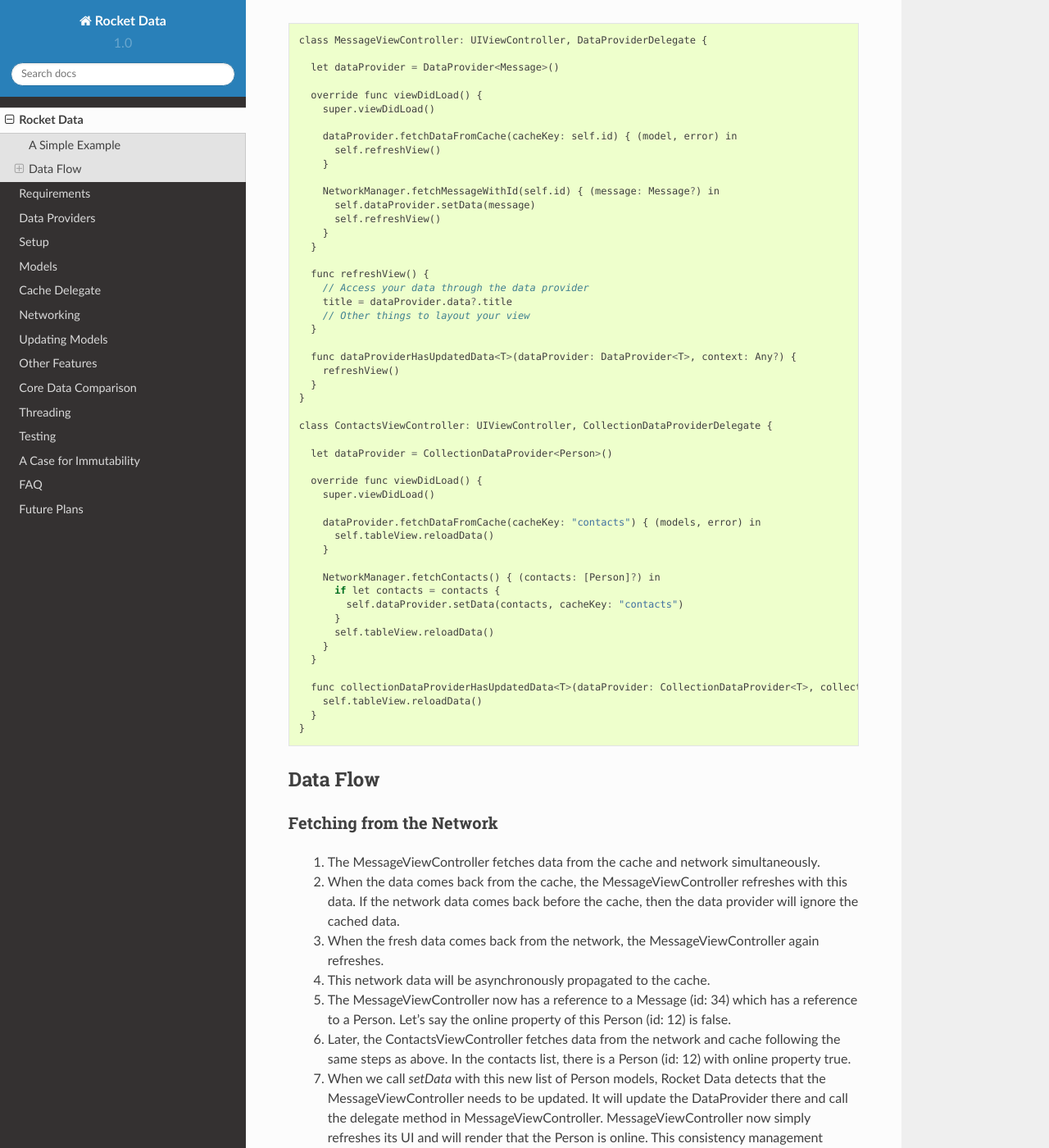
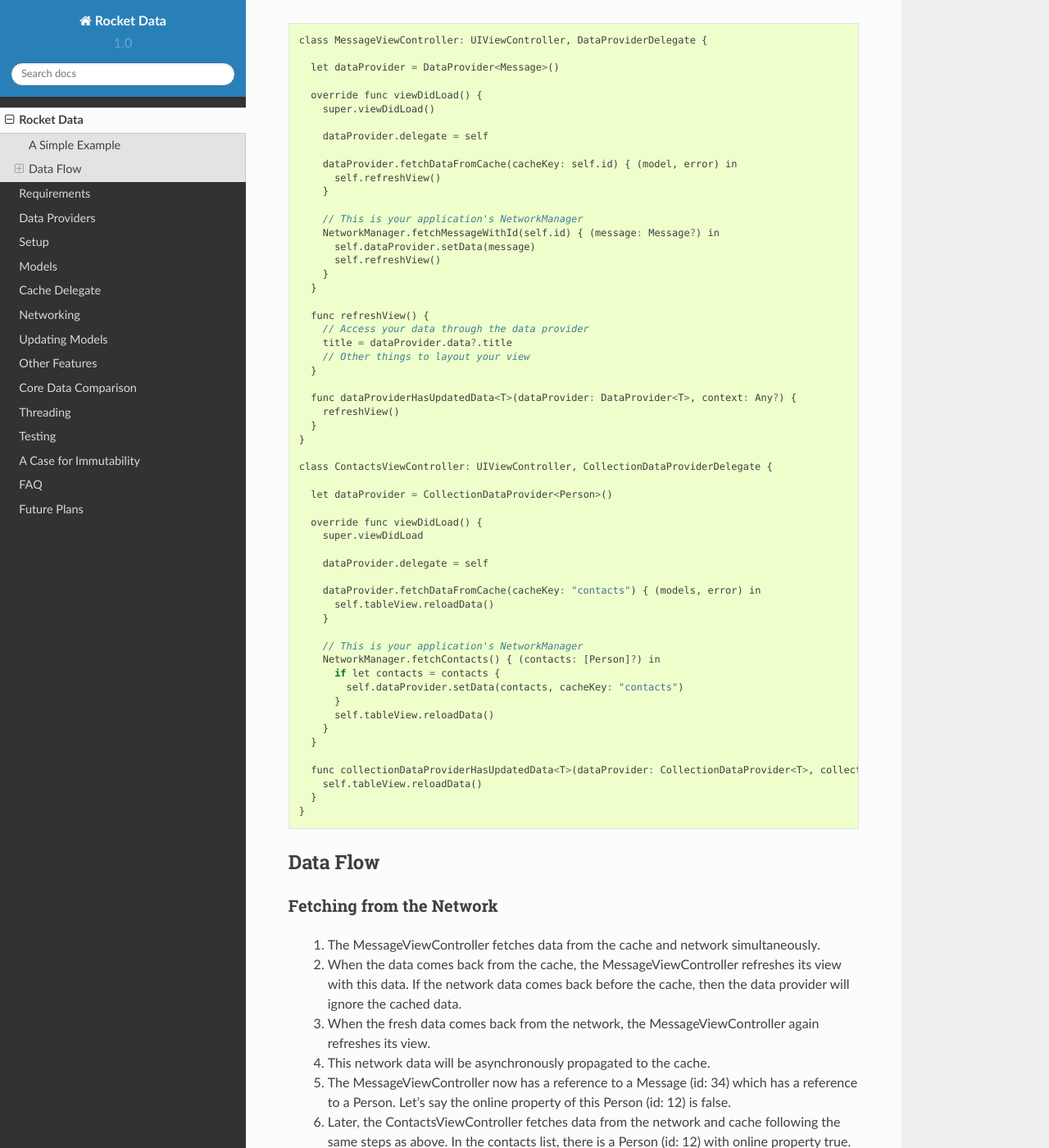
Before and after one commit to plivesey/RocketData, a Sphinx documentation site: the page built from docs/pages/010_rocketData.rst, in a window 1280 px wide and 1400 px high, scrolled down 764 px. Shown: the whole window at 82% size. Built offline with Sphinx 7.4.7 and the Read the Docs theme 2.0.0, drawn with Linux system fonts in a browser that asks for light colours.

````diff
--- a/docs/pages/010_rocketData.rst
+++ b/docs/pages/010_rocketData.rst
@@ -21,10 +21,13 @@ The application has two view controllers. One shows a message from a person. The
     override func viewDidLoad() {
       super.viewDidLoad()
 
+      dataProvider.delegate = self
+
       dataProvider.fetchDataFromCache(cacheKey: self.id) { (model, error) in
         self.refreshView()
       }
 
+      // This is your application's NetworkManager
       NetworkManager.fetchMessageWithId(self.id) { (message: Message?) in
         self.dataProvider.setData(message)
         self.refreshView()
@@ -47,12 +50,15 @@ The application has two view controllers. One shows a message from a person. The
     let dataProvider = CollectionDataProvider<Person>()
 
     override func viewDidLoad() {
-      super.viewDidLoad()
+      super.viewDidLoad
+
+      dataProvider.delegate = self
 
       dataProvider.fetchDataFromCache(cacheKey: "contacts") { (models, error) in
         self.tableView.reloadData()
       }
 
+      // This is your application's NetworkManager
       NetworkManager.fetchContacts() { (contacts: [Person]?) in
         if let contacts = contacts {
           self.dataProvider.setData(contacts, cacheKey: "contacts")
@@ -74,8 +80,8 @@ Fetching from the Network
 =========================
 
   1. The MessageViewController fetches data from the cache and network simultaneously.
-  2. When the data comes back from the cache, the MessageViewController refreshes with this data. If the network data comes back before the cache, then the data provider will ignore the cached data.
-  3. When the fresh data comes back from the network, the MessageViewController again refreshes.
+  2. When the data comes back from the cache, the MessageViewController refreshes its view with this data. If the network data comes back before the cache, then the data provider will ignore the cached data.
+  3. When the fresh data comes back from the network, the MessageViewController again refreshes its view.
   4. This network data will be asynchronously propagated to the cache.
   5. The MessageViewController now has a reference to a Message (id: 34) which has a reference to a Person. Let's say the online property of this Person (id: 12) is false.
   6. Later, the ContactsViewController fetches data from the network and cache following the same steps as above. In the contacts list, there is a Person (id: 12) with online property true.
--- a/docs/pages/020_requirements.rst
+++ b/docs/pages/020_requirements.rst
@@ -1,5 +1,5 @@
 Requirements
 ============
 
-Models - Your models must be immutable and thread-safe. They must implement the `Model` or `SimpleModel` protocol. See :doc:`050_models` for more information.
+Models - Your models must be immutable and thread-safe. They must implement the ```Model`` or ```SimpleModel`` protocol. See :doc:`050_models` for more information.
 Cache Delegate - You must implement a cache delegate which implements your caching solution. See :doc:`060_cacheDelegate` for more information.
--- a/docs/pages/030_dataProviders.rst
+++ b/docs/pages/030_dataProviders.rst
@@ -10,16 +10,16 @@ DataProviders also offer the ability to pause updates. See :doc:`090_otherFeatur
 DataProvider
 ------------
 
-A DataProvider wraps a single model. It has simple accessor methods for setting and retrieving data. When setting data in the cache, it uses the modelIdentifer of the model (see :doc:`050_models`) as the cache key.
+A DataProvider wraps a single model. It has simple accessor methods for setting and retrieving data. When setting data in the cache, it uses the ``modelIdentifier`` of the model (see :doc:`050_models`) as the cache key.
 
-Whenever the model (or any child model of this model) is changed anywhere in the system, the DataProvider will update its data and call its delegate. If a multiple DataProviders contain a model with the same modelIdentifier, they will be kept in sync with the same data.
+Whenever the model (or any child model of this model) is changed anywhere in the system, the DataProvider will update its data and call its delegate. If a multiple DataProviders contain a model with the same ``modelIdentifier``, they will be kept in sync with the same data.
 
 CollectionDataProvider
 ----------------------
 
 A CollectionDataProvider wraps an array of models. It has simple accessor methods for setting and retrieving data, but also has mutating methods to insert, append, remove and update elements.
 
-Whenever you setData, you need to provide a cacheKey for the collection. This should be a string which uniquely identifies the collection and will be used to cache it. It also allows multiple collections to share the same data. So, if multiple collections have the same cacheKey, they will always be kept in sync. If you insert into one collection, Rocket Data will insert into all the other collections and notify their delegates. All these changes will be persisted to the cache (but it will only be called once since its the same collection).
+Whenever you ``setData``, you need to provide a ``cacheKey`` for the collection. This should be a string which uniquely identifies the collection and will be used to cache it. It also allows multiple collections to share the same data. So, if multiple collections have the same cacheKey, they will always be kept in sync. If you insert into one collection, Rocket Data will insert into all the other collections and notify their delegates. All these changes will be persisted to the cache (but it will only be called once since its the same collection).
 
 CollectionDataProviders also offer class methods which can set, append, insert, remove and update data. These allow you to update collections even if you don't have a reference to the CollectionDataProvider. For instance, if you receive a push notification with new data, you could add this to a collection data provider with a certain cacheKey. If the collection is in memory, it will simply mutate the collection. If it is not in memory, it will load it from the cache, mutate it, then save it back to the cache.
 
--- a/docs/pages/070_networking.rst
+++ b/docs/pages/070_networking.rst
@@ -29,4 +29,4 @@ Given a request class specific to your application (MyNetworkRequest) and a Netw
 
 In this extension, we are fetching from the cache and network in parallel. Since we implement it as an extension, we can write custom logic here and any network stack. You can write a similar extension on DataProvider.
 
-If the network returns before the cache, the cache data should be discarded. Rocket Data automatically handles this. If you setData while a cache request is in flight, it will discard the result of the cache.
+If the network returns before the cache, the cache data should be discarded. Rocket Data automatically handles this. If you ``setData`` while a cache request is in flight, it will discard the result of the cache.
````
Also changed, not shown: README.md (+3 -1 lines).
